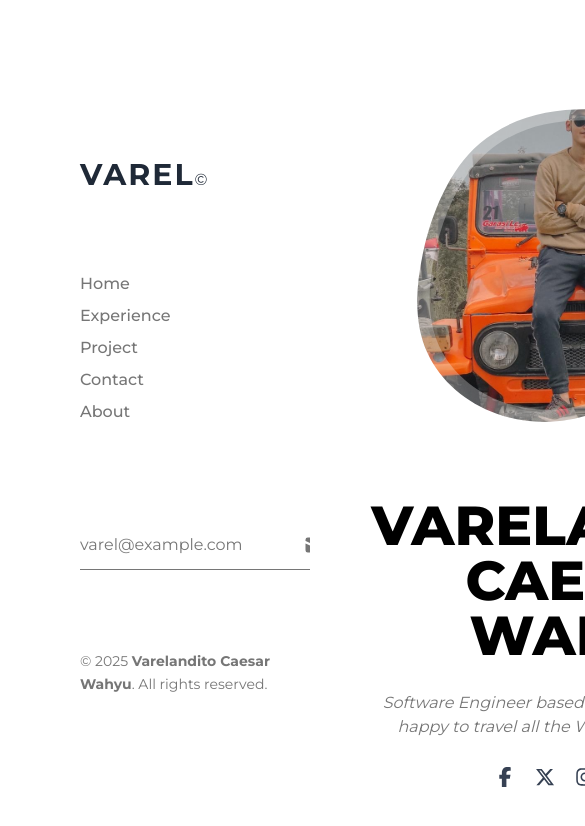
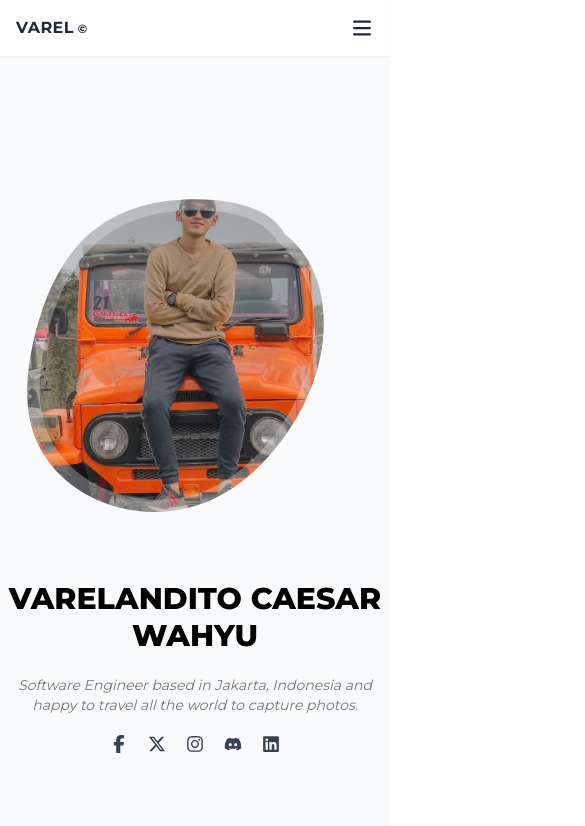
Before and after one commit to varellcaesar/varel-portofolio, a Next.js app: page /pages/home in a window 390 px wide. Shown: the top 826 px of the page, 585 px wide, since content can reach past the window. Built offline with nearby package versions, Linux system fonts and the light colour scheme.

Commit message:
create mobile responsive

```diff
--- a/src/app/layout.tsx
+++ b/src/app/layout.tsx
@@ -1,8 +1,8 @@
 import type { Metadata } from "next";
 import { Montserrat } from "next/font/google";
 import "./globals.css";
-import { CustomCursor, Sidebar } from "@varel-web/components";
-import { Toaster } from "react-hot-toast";
+import { ClientLayout } from "@varel-web/components";
+import * as React from "react";
 
 const montserratFont = Montserrat({
   subsets: ["latin"],
@@ -20,16 +20,11 @@ export default function RootLayout({
 }: Readonly<{
   children: React.ReactNode;
 }>) {
+
   return (
     <html lang="en" className={montserratFont.variable}>
       <body>
-        <CustomCursor />
-        <div className="min-h-screen bg-gray-50 text-[#1F2937] flex">
-          <Sidebar />
-
-          <Toaster position="top-right" />
-          {children}
-        </div>
+        <ClientLayout>{children}</ClientLayout>
       </body>
     </html>
   );
--- a/src/app/pages/home/page.tsx
+++ b/src/app/pages/home/page.tsx
@@ -11,22 +11,29 @@ import {
 
 const HomePage = () => {
   return (
-    <main className="flex-1 flex items-center justify-center p-10 w-full">
-      <div className="flex flex-col md:flex-row items-center gap-10">
-        {/* Profile Image with Animated Border */}
+    <main className="flex-1 flex items-center justify-center px-4 py-12 md:p-10 w-full">
+      <div className="flex flex-col md:flex-row items-center gap-8 md:gap-10">
         <ProfileImage />
 
-        {/* Profile Details */}
         <div className="text-center md:text-left">
-          <h3 className="uppercase text-black font-extrabold text-[55px] leading-none">
+          <h3
+            className="
+              uppercase font-extrabold text-black leading-tight
+              text-3xl
+              sm:text-4xl
+              md:text-[42px]
+              lg:text-[55px]
+            "
+          >
             Varelandito Caesar Wahyu
           </h3>
-          <p className="italic text-[#767676] text-base my-7">
-            Software Engineer based in Jakarta, Indonesia and happy to travel all the World
-            to capture photos.
+
+          <p className="italic text-[#767676] text-sm md:text-base my-5 md:my-7 max-w-md mx-auto md:mx-0">
+            Software Engineer based in Jakarta, Indonesia and happy to travel
+            all the world to capture photos.
           </p>
-          {/* Social Icons */}
-          <div className="flex justify-center md:justify-start space-x-5 mt-4 text-gray-700 text-xl">
+
+          <div className="flex justify-center md:justify-start gap-5 mt-4 text-gray-700 text-lg md:text-xl">
             <FaFacebookF />
             <FaXTwitter />
             <FaInstagram />
--- a/src/components/index.tsx
+++ b/src/components/index.tsx
@@ -2,5 +2,6 @@ import Sidebar from "@varel-web/components/sidebar";
 import PostCard from "@varel-web/components/post-card";
 import ProfileImage from "@varel-web/components/profile-circle";
 import CustomCursor from "@varel-web/components/custom-cursor";
+import ClientLayout from "@varel-web/components/layout";
 
-export { Sidebar, PostCard, ProfileImage, CustomCursor };
+export { Sidebar, PostCard, ProfileImage, CustomCursor, ClientLayout };
--- /dev/null
+++ b/src/components/layout/index.tsx
@@ -0,0 +1,46 @@
+"use client";
+
+import { useState } from "react";
+import { Bars3Icon } from "@heroicons/react/16/solid";
+import { Toaster } from "react-hot-toast";
+import Sidebar from "../sidebar";
+
+type Props = {
+  children: React.ReactNode;
+};
+
+const ClientLayout = ({ children }: Props) => {
+  const [sidebarOpen, setSidebarOpen] = useState(false);
+
+  return (
+    <div className="min-h-screen bg-gray-50 text-[#1F2937] flex flex-col md:flex-row">
+      <header
+        className="
+            md:hidden
+            sticky top-0 z-50
+            flex items-center justify-between
+            px-4 py-4
+            bg-white
+            shadow-[0_1px_2px_rgba(0,0,0,0.06)]
+            transition-shadow duration-200
+        "
+      >
+        <span className="text-base font-bold uppercase tracking-wide text-[#1F2937]">
+          Varel
+          <span className="text-xs mt-2 ml-[4px]">©</span>
+        </span>
+        <button onClick={() => setSidebarOpen(true)}>
+          <Bars3Icon className="h-6 w-6 text-gray-800" />
+        </button>
+      </header>
+
+      <Sidebar isOpen={sidebarOpen} onClose={() => setSidebarOpen(false)} />
+
+      {children}
+
+      <Toaster position="top-right" />
+    </div>
+  );
+};
+
+export default ClientLayout;
--- a/src/components/profile-circle/index.tsx
+++ b/src/components/profile-circle/index.tsx
@@ -3,7 +3,6 @@
 import IMAGES from "@varel-web/public/assets/images";
 import { motion } from "framer-motion";
 
-// Sama basePaths
 const basePaths = [
   "M65,-45C78,-32,82,-12,79,6C76,24,66,40,52,52C38,64,20,72,0,75C-20,78,-40,75,-56,68C-72,61,-84,50,-88,36C-92,22,-88,6,-81,-12C-74,-30,-64,-50,-48,-63C-32,-76,-12,-82,8,-85C28,-88,56,-88,65,-45Z",
   "M48,-68C62,-55,66,-35,64,-17C62,1,54,17,44,30C34,43,22,53,8,58C-6,63,-22,63,-36,58C-50,53,-62,43,-70,30C-78,17,-82,1,-80,-17C-78,-35,-70,-55,-56,-68C-42,-81,-21,-87,0,-87C21,-87,42,-81,48,-68Z",
@@ -20,7 +19,6 @@ const basePaths = [
 const ProfileImage = () => {
   return (
     <div className="min-w-[400px] min-h-[400px] relative">
-      {/* Layer 1: Border transparan */}
       <svg
         viewBox="0 0 200 200"
         className="absolute inset-0 w-full h-full z-0"
@@ -54,7 +52,6 @@ const ProfileImage = () => {
         />
       </svg>
 
-      {/* Layer 2: Gambar utama */}
       <svg
         viewBox="0 0 200 200"
         className="absolute inset-0 w-full h-full z-10"
--- a/src/components/sidebar/index.tsx
+++ b/src/components/sidebar/index.tsx
@@ -1,21 +1,51 @@
+"use client";
+
 import Link from "next/link";
-import { EnvelopeIcon } from "@heroicons/react/16/solid";
+import { EnvelopeIcon, XMarkIcon } from "@heroicons/react/16/solid";
 import PAGE_NAME from "@varel-web/constants/page_name";
 
-const Sidebar = () => {
+type SidebarProps = {
+  isOpen: boolean;
+  onClose: () => void;
+};
+
+const Sidebar = ({ isOpen, onClose }: SidebarProps) => {
   return (
-    <aside className="flex min-h-screen w-full max-w-[400px] bg-white flex-col px-20 pb-10 pt-40">
-      <span className="flex mb-20">
+    <>
+      <div
+        onClick={onClose}
+        className={`
+          fixed inset-0 z-40 bg-black/40 transition-opacity md:hidden
+          ${isOpen ? "opacity-100" : "pointer-events-none opacity-0"}
+        `}
+      />
+
+      <aside
+        className={`
+          fixed z-50 inset-y-0 left-0
+          w-[280px] bg-white
+          flex flex-col px-10 pb-10 pt-24
+          transform transition-transform duration-300 ease-out
+          md:static md:translate-x-0 md:w-[320px] md:min-h-screen md:pt-40 md:px-20
+          ${isOpen ? "translate-x-0" : "-translate-x-full"}
+        `}
+      >
+        <button onClick={onClose} className="absolute top-6 right-6 md:hidden">
+          <XMarkIcon className="h-6 w-6 text-gray-700" />
+        </button>
+
+        <span className="flex mb-16">
           <Link
             href="/"
-          className="text-3xl font-bold leading-none uppercase tracking-[2px] text-[#1F2937]"
+            onClick={onClose}
+            className="text-2xl md:text-3xl font-bold uppercase tracking-[2px] text-[#1F2937]"
           >
             Varel
           </Link>
-        <span className="text-base mt-2 text">©</span>
+          <span className="text-base mt-2">©</span>
         </span>
 
-      <nav className="flex flex-col gap-2 text-base text-[#767676] font-medium">
+        <nav className="flex flex-col gap-3 text-base text-[#767676] font-medium">
           {[
             { href: PAGE_NAME.home, label: "Home" },
             { href: PAGE_NAME.experience, label: "Experience" },
@@ -26,23 +56,27 @@ const Sidebar = () => {
             <Link
               key={label}
               href={href}
+              onClick={onClose}
               className="transition-colors hover:text-[#1F2937]"
             >
               {label}
             </Link>
           ))}
         </nav>
-      <div className="flex items-center overflow-hidden mt-24 border-b-1 border-[#767676] h-[50px]">
+
+        <div className="flex items-center mt-20 border-b border-[#767676] h-[44px]">
           <input
             placeholder="varel@example.com"
-          className="text-base text-[#1F2937] placeholder-[#767676] focus:outline-none pr-8"
+            className="text-base text-[#1F2937] placeholder-[#767676] focus:outline-none pr-4 w-full"
           />
-        <EnvelopeIcon className="h-6 w-6 shrink-0" color="#767676" />
+          <EnvelopeIcon className="h-5 w-5 shrink-0" color="#767676" />
         </div>
-      <p className="text-sm leading-relaxed text-[#767676] mt-20">
+
+        <p className="text-sm leading-relaxed text-[#767676] mt-16">
           © 2025 <strong>Varelandito Caesar Wahyu</strong>. All rights reserved.
         </p>
       </aside>
+    </>
   );
 };
 
```
Lines whose indentation alone changed are shown as unchanged.
